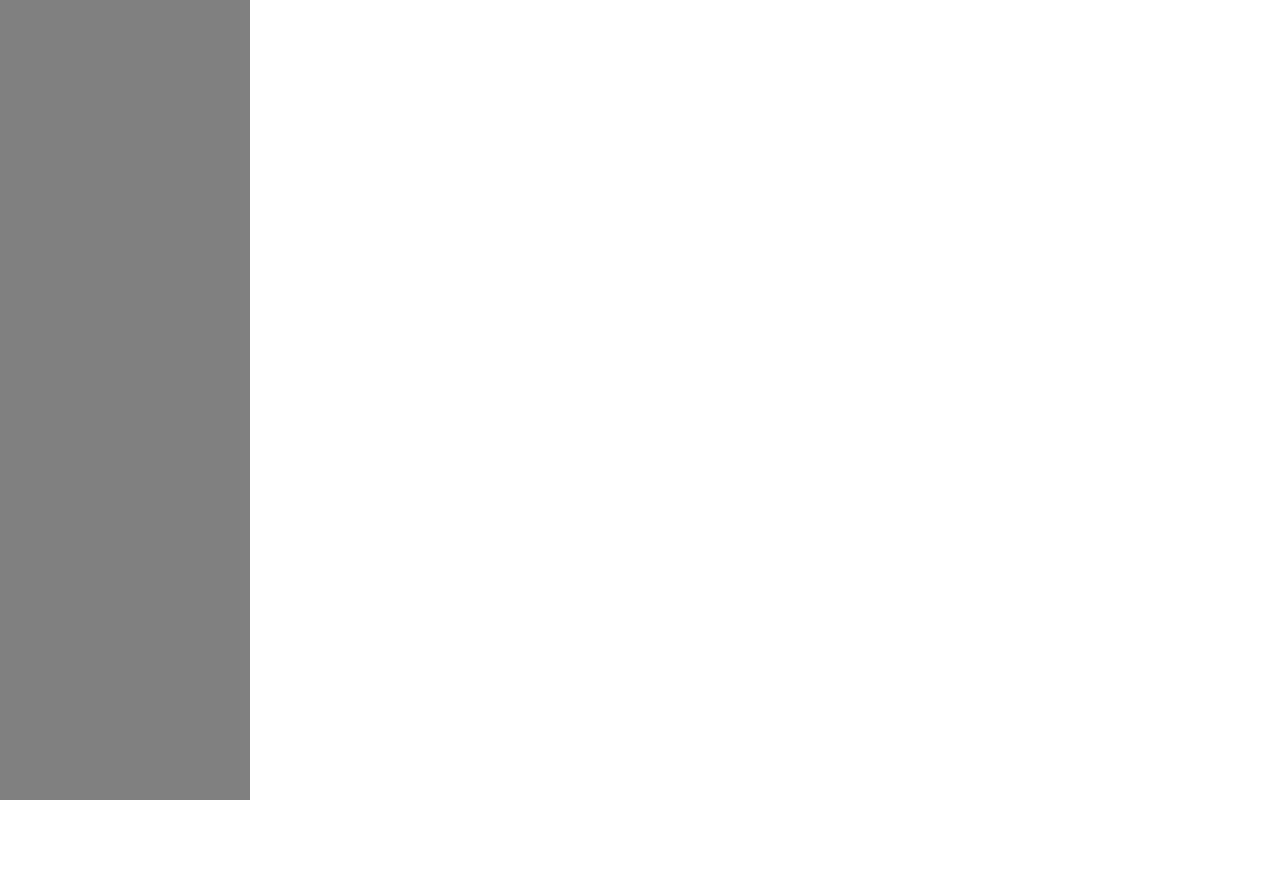
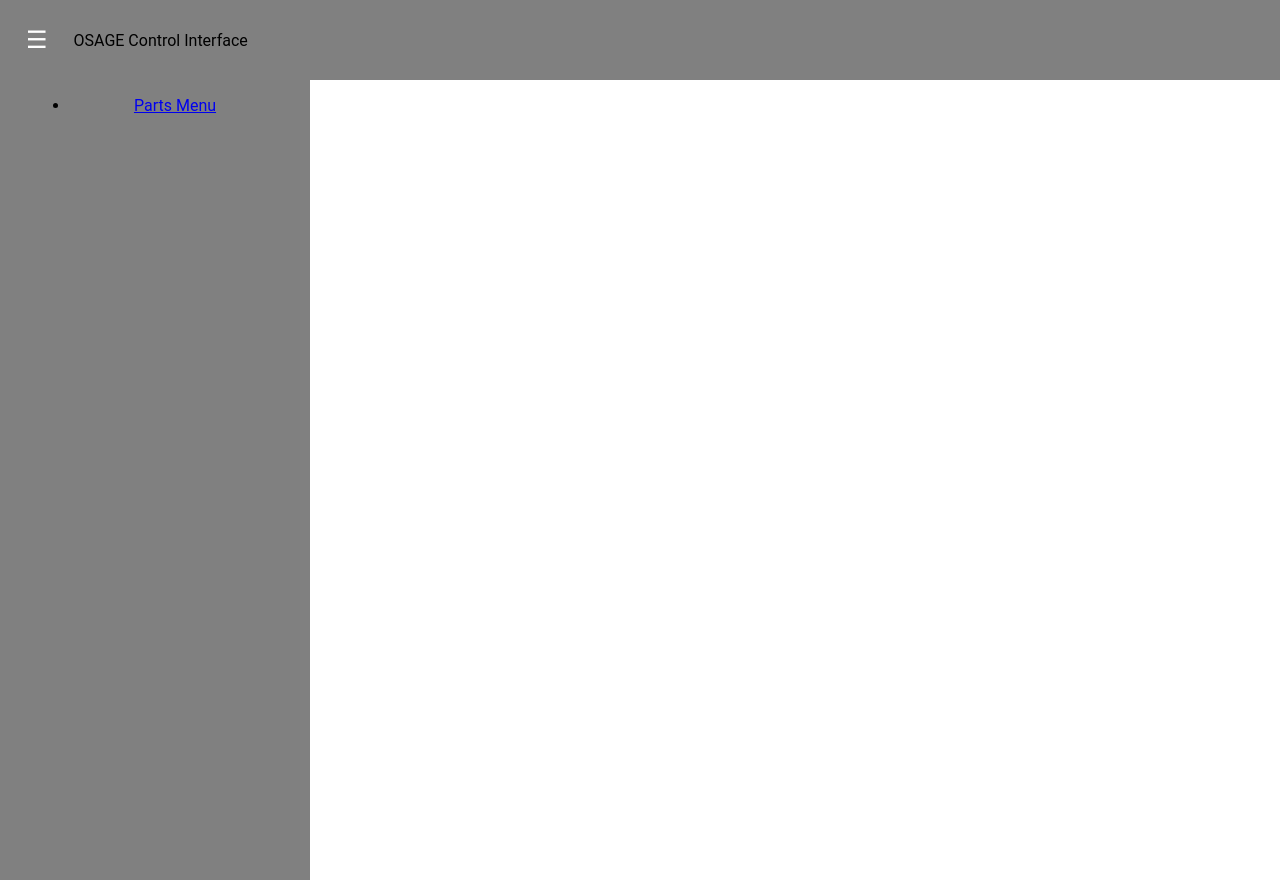
Before and after one commit to MattMacMaster/iGemApplication, a React (Create React App) app in the folder my-app/: page / in a window 1280 px wide. Before the commit the page ends 800 px from the top, so only its background shows below. Built offline with nearby package versions, Linux system fonts and the light colour scheme.

Commit message:
CSS additions, side menu is now dynamic

```diff
--- a/my-app/src/App.css
+++ b/my-app/src/App.css
@@ -4,13 +4,43 @@
   text-align: center;
 }
 
+@import url('https://fonts.googleapis.com/css2?family=Roboto+Condensed:ital,wght@0,100..900;1,100..900&family=Roboto:ital,wght@0,100..900;1,100..900&display=swap');
+
 body {
   margin: 0;
-  padding: 0;
+  font-family: 'Roboto', -apple-system, BlinkMacSystemFont, 'Segoe UI', 'Oxygen',
+    'Ubuntu', 'Cantarell', 'Fira Sans', 'Droid Sans', 'Helvetica Neue',
+    sans-serif;
+  -webkit-font-smoothing: antialiased;
+  -moz-osx-font-smoothing: grayscale;
+}
+
+header {
+  height: 40px;
+  padding: 20px;
+  background-color: grey;
+  display: flex;
+  align-items: center;
+}
+
+.menu-toggle {
+  background: none;
+  border: none;
+  font-size: 24px;
+  cursor: pointer;
+  margin-right: 20px;
+  color: white;
 }
 
 .Sidemenu {
-  height: 100%;
+  height: 100vh;
+  position: absolute;
   width: 250px;
-  background-color: grey;
+  background: grey;
+  padding: 0 30px;
+  transition: all 1s;
 }
+
+.Sidemenu.closed {
+  transform: translateX(-250px);
+}
--- a/my-app/src/App.js
+++ b/my-app/src/App.js
@@ -6,9 +6,15 @@ import { ReactFlow, applyNodeChanges, applyEdgeChanges, addEdge } from '@xyflow/
 import '@xyflow/react/dist/style.css';
 
 function App() {
+  const [isMenuOpen, setIsMenuOpen] = useState(true);
   return (
     <div className="App">
-      <Sidemenu />
+      <header>
+        <button className="menu-toggle" onClick={() => setIsMenuOpen(!isMenuOpen)}>☰</button>
+        OSAGE Control Interface
+      </header>
+
+      <Sidemenu isOpen={isMenuOpen} toggleMenu={() => setIsMenuOpen(!isMenuOpen)} />
     </div>
   );
 }
--- a/my-app/src/Components/Sidemenu.js
+++ b/my-app/src/Components/Sidemenu.js
@@ -1,8 +1,12 @@
-import React from 'react';
 
-function Sidemenu() {
+const Sidemenu = ({ isOpen, toggleMenu }) => {
     return (
-        <div className = "Sidemenu">
+        <div className={`Sidemenu ${isOpen ? 'open' : 'closed'}`}>
+            <ul>
+                <li>
+                    <a href='/'>Parts Menu</a>
+                </li>
+            </ul>
         </div>
     )
 }
```
